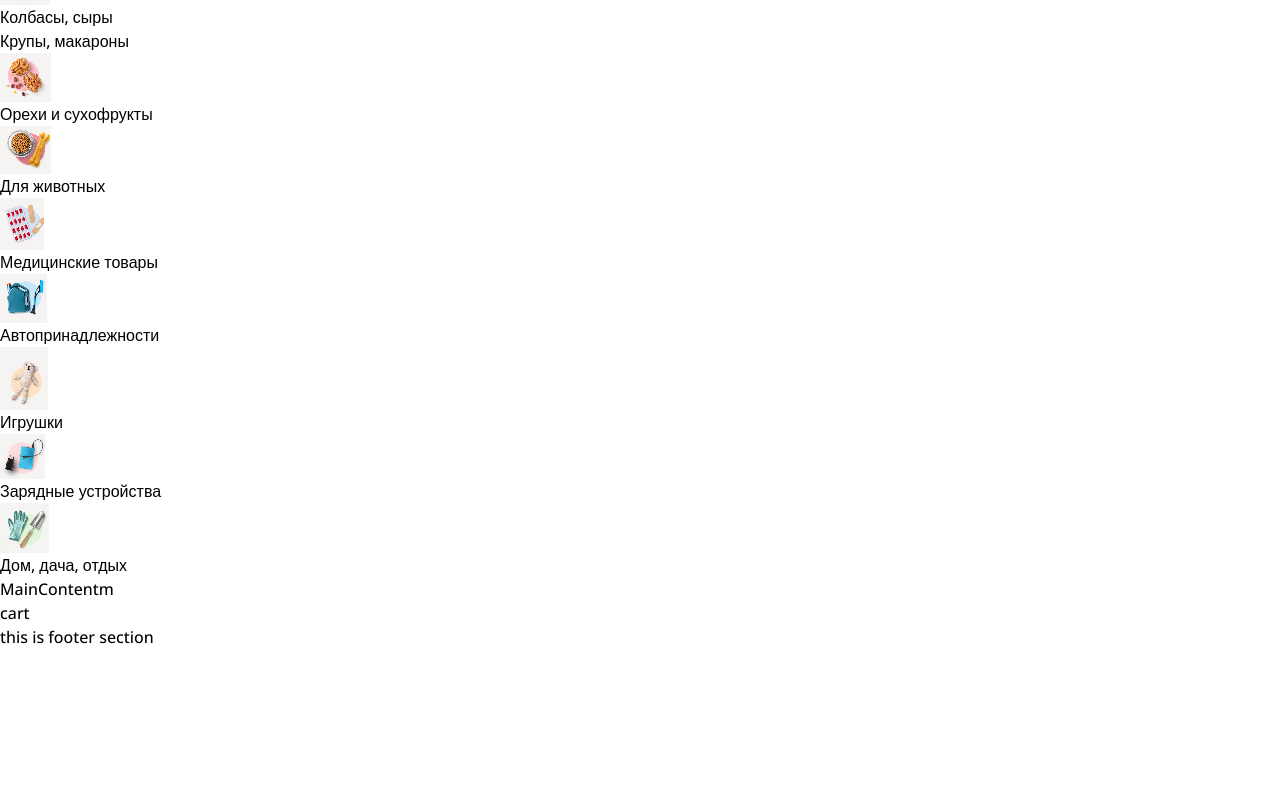
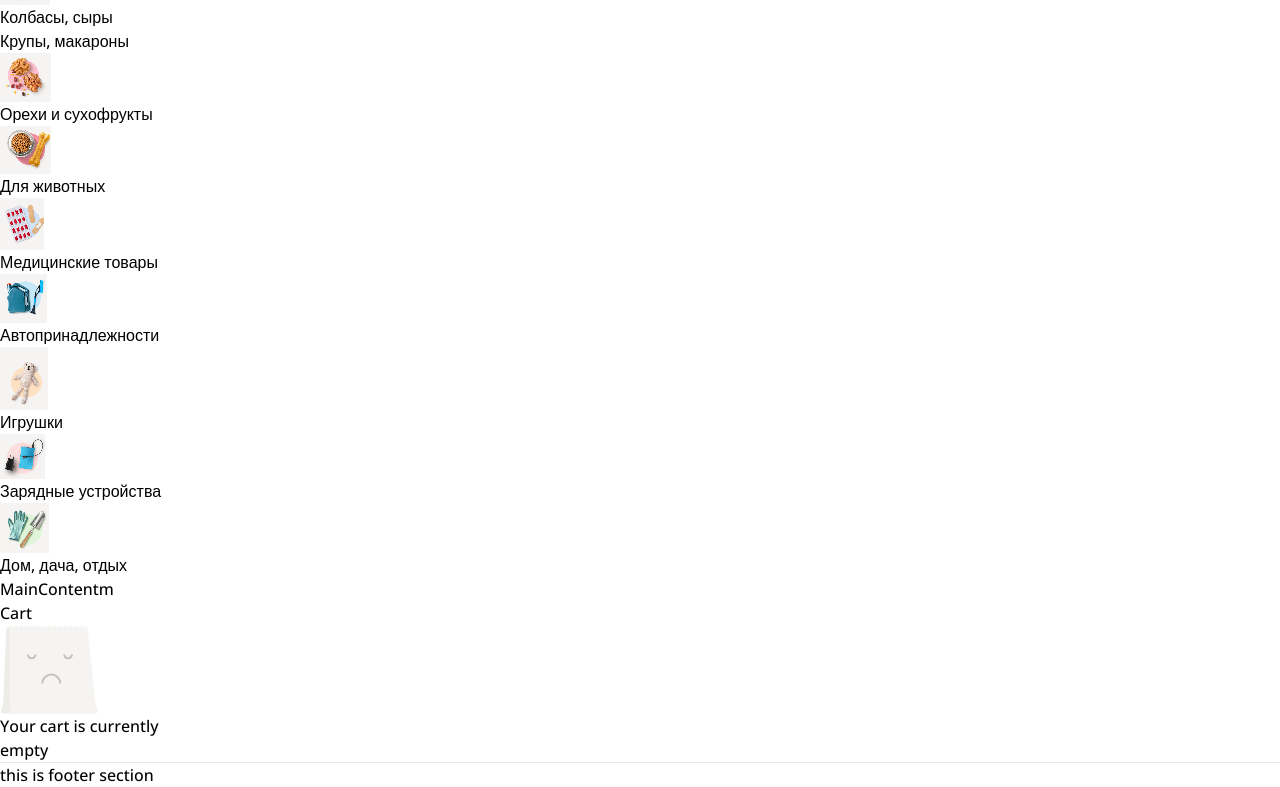
Before and after one commit to shakilahmedshuvo/bipon-porject, a React (Vite) app: page / in a window 1280 px wide. Shown: the part 1298-2085 px from the top of the page. Before the commit the page ends 1947 px from the top, so only its background shows below. Built offline with nearby package versions, Linux system fonts and the light colour scheme.

Commit message:
add cart section

```diff
--- a/src/Pages/HomePage/Cart/Cart.jsx
+++ b/src/Pages/HomePage/Cart/Cart.jsx
@@ -1,7 +1,28 @@
+import cartSvg from "../../../assets/Cart.svg";
+
 const Cart = () => {
     return (
-        <div className="bg-blue-500">
-            cart
+        <div className="bg-[#FFFFFF] h-[90vh] rounded-3xl ms-2 w-fit sticky top-10 pt-10">
+
+            <h2 className="text-2xl pt-4 ps-4 font-semibold w-[320px]">
+                Cart
+            </h2>
+
+            <div>
+
+                <div className="flex items-center justify-center mt-52">
+                    <img src={cartSvg} alt="" />
+                </div>
+                <h2 className="text-2xl font-semibold text-center mt-4">
+                    Your cart is currently
+                    <br />
+                    empty
+                </h2>
+
+                <hr className="mt-52 mx-8" />
+
+            </div>
+
         </div>
     );
 };
--- a/src/Pages/HomePage/Footer/Footer.jsx
+++ b/src/Pages/HomePage/Footer/Footer.jsx
@@ -1,6 +1,6 @@
 const Footer = () => {
     return (
-        <div>
+        <div className="py-96 bg-black">
             this is footer section
         </div>
     );
--- a/src/Pages/HomePage/Home/Home.jsx
+++ b/src/Pages/HomePage/Home/Home.jsx
@@ -8,14 +8,18 @@ const Home = () => {
     return (
         <div className="bg-[#F5F4F2]">
             <Navbar />
-            <div className="grid grid-cols-5 max-w-[1508px] mx-auto mt-8">
+            <div>
+                <hr className="mb-1 border-[1px] border-gray-300 col-span-12" />
+            </div>
+
+            <div className="grid grid-cols-5 container mx-auto pt-36 px-5">
                 <div>
                     <SideBar />
                 </div>
                 <div className="col-span-3">
                     <MainContent />
                 </div>
-                <div>
+                <div className="">
                     <Cart />
                 </div>
             </div>
--- a/src/Pages/HomePage/Navbar/Navbar.jsx
+++ b/src/Pages/HomePage/Navbar/Navbar.jsx
@@ -4,10 +4,10 @@ import { TbLocationFilled } from "react-icons/tb";
 
 const Navbar = () => {
     return (
-        <div className="grid grid-cols-12 mx-6">
+        <div className="grid grid-cols-12 px-6 fixed bg-[#F5F4F2] z-10 w-full">
 
             {/* navbar logo start */}
-            <div className="col-span-3 flex items-center my-4">
+            <div className="col-span-3 flex items-center py-4">
                 <Link to={"/"}>
                     <img
                         className="pe-5 py-2 border-e-[1px] border-black"
@@ -57,8 +57,6 @@ const Navbar = () => {
             </div>
             {/* login btn end */}
 
-            {/* hr line */}
-            <hr className="mb-1 border-[1px] border-gray-300 col-span-12" />
         </div>
     );
 };
```
Also changed, not shown: src/assets/Cart.svg (added).
